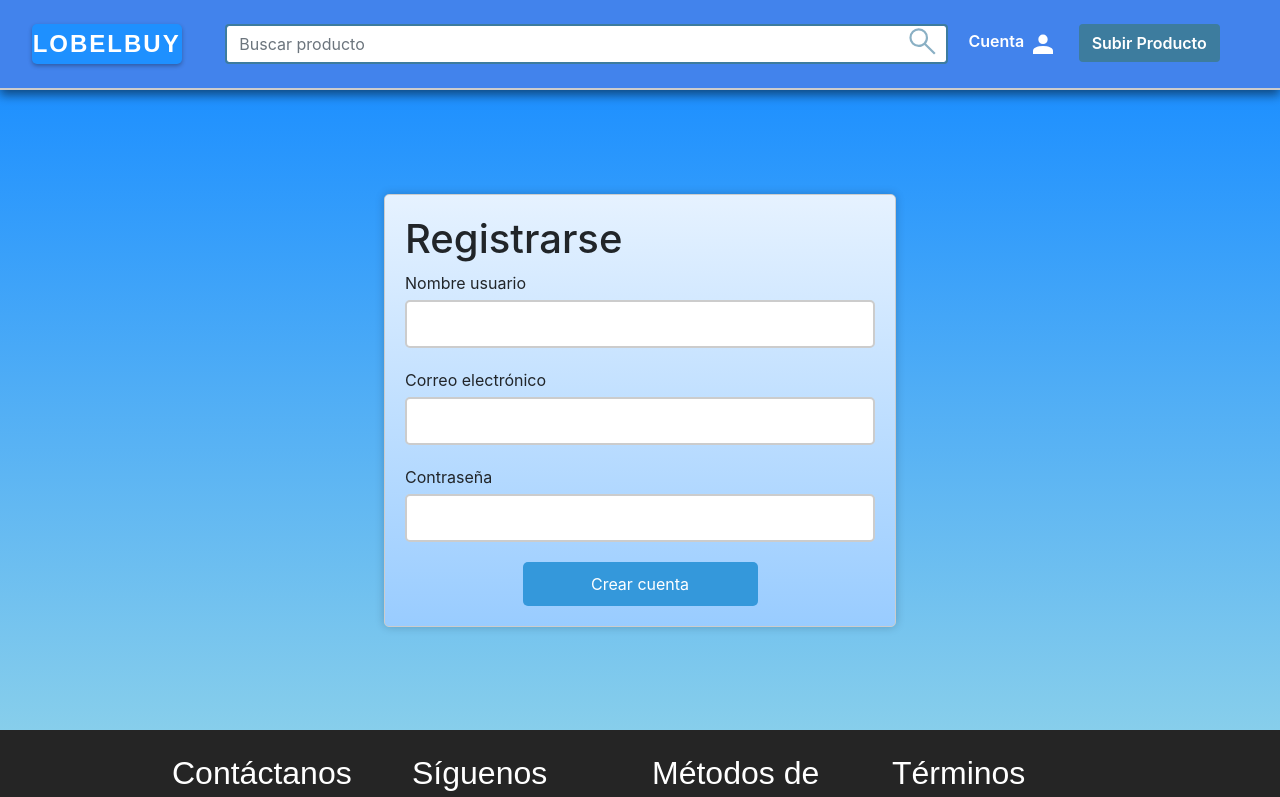
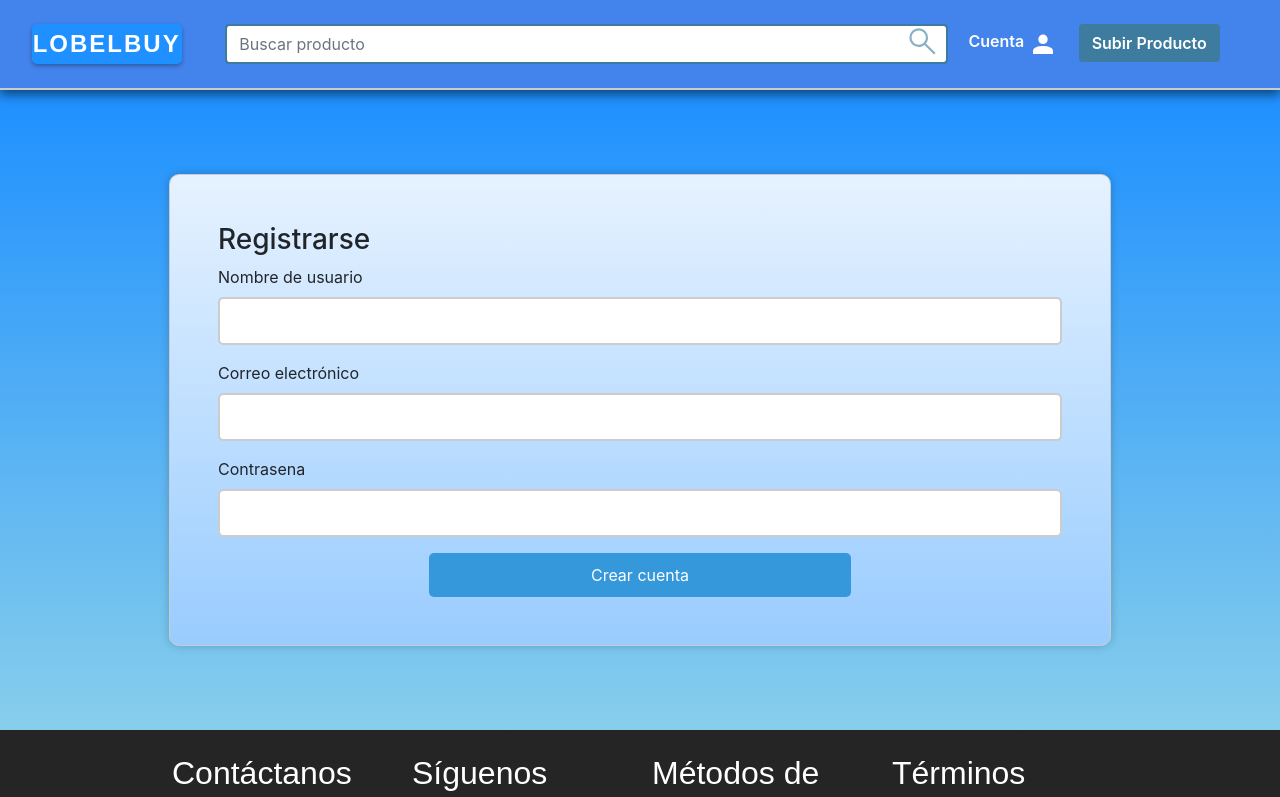
Before and after one commit to EuforiCoz/lobelbuy-front, a React (Create React App) app: page /#/registro in a window 1280 px wide. Shown: the top 797 px of the page. Built offline with nearby package versions, Linux system fonts and the light colour scheme; no server answers.

Commit message:
Update Registro.js

```diff
--- a/src/componentes/Registro.js
+++ b/src/componentes/Registro.js
@@ -8,7 +8,8 @@ const Registro = () => {
     const navigate = useNavigate();
 
     const [datosRegistro, setDatosRegistro] = useState({nombreRegistro: "", correoRegistro: "", contrasenaRegistro: ""});
-
+    const [errorCorreo, setErrorCorreo] = useState(true);
+    const [errorContrasena, setErrorContrasena] = useState(true);
     const usuarioConectado = JSON.parse(window.localStorage.getItem('usuario'));
 
     useEffect(() => {
@@ -26,8 +27,44 @@ const Registro = () => {
         })
     }
 
+    // Expresión regular para correos electrónicos
+    var emailRegex = /^[\w\.-]+@[a-zA-Z0-9_-]+(?:\.[a-zA-Z0-9_-]+)+$/;
+
+    // Expresión regular para contraseñas
+    var passwordRegex = /^(?=.*[A-Za-z])(?=.*\d)[A-Za-z\d]{8,}$/;
+
+        // Función para validar un correo electrónico
+    function validarEmail(email) {
+        return emailRegex.test(email);
+    }
+
+    // Función para validar una contraseña
+    function validarPassword(password) {
+        return passwordRegex.test(password);
+    }
+
     const enviarDatosRegistro = () => {
-     axios.post("https://backend-lobelbuy.onrender.com/api/registrarse", datosRegistro)
+        setErrorCorreo(true);
+        setErrorContrasena(true);
+        document.getElementById("correoRegistro").classList.remove("is-invalid");
+        document.getElementById("contrasenaRegistro").classList.remove("is-invalid");
+
+        console.log(datosRegistro.correoRegistro);
+
+        if (!validarEmail(datosRegistro.correoRegistro)) {
+            setErrorCorreo(false);
+            document.getElementById("correoRegistro").classList.add("is-invalid");
+          }
+
+          if (!validarPassword(datosRegistro.contrasenaRegistro)) {
+            setErrorContrasena(false);
+            document.getElementById("contrasenaRegistro").classList.add("is-invalid");
+          }
+
+          if (validarEmail(datosRegistro.correoRegistro) && validarPassword(datosRegistro.contrasenaRegistro)) {
+            setErrorCorreo(true);
+            setErrorContrasena(true);
+            axios.post("http://localhost:5000/api/registrarse", datosRegistro)
             .then(({data}) => {
                 navigate("/login", {
                     state: {
@@ -36,37 +73,38 @@ const Registro = () => {
                 });
             })
           }
+    }
 
     return (
-        <div id="registro" className="d-flex justify-content-center align-items-center">
-            {/*
-            <div className="caja w-25 p-5">
-                        <h1 className="text-white">Registro</h1>
-                        <input type="text" className="form-control mt-4" name="nombreRegistro" onChange={inputChangeRegistro} placeholder="Nombre de usuario"/>
-                        <input type="text" className="form-control mt-4" name="correoRegistro" onChange={inputChangeRegistro} placeholder="Correo electrónico"/>
-                        <input type="password" className="form-control mt-4" name="contrasenaRegistro" onChange={inputChangeRegistro} placeholder="Contraseña"/>
-                        <button type="button" className="inputIniciar btn border text-white w-100 mt-4" onClick={enviarDatosRegistro}>Crear Cuenta</button>
+        <div id="registro" className="container-fluid d-flex flex-column justify-content-center align-items-center" style={{minHeight: "80%", background: "linear-gradient(to bottom, #1E90FF,#87CEEB)"}}>
+            <div className="">
+                <form className="w-75 p-5 mx-auto" style={{background: "linear-gradient(to bottom, #e6f2ff, #99ccff)", borderRadius: "10px"}}>
+                    <div className="row ">
+                        <h3>Registrarse</h3>
+                        <div class="col-md-12 col-xs-12 form-group mb-3">
+                            <label htmlFor="email" className="mb-2">Nombre de usuario</label>
+                            <input type="text" id="nombre" name="nombreRegistro"  class="form-control" onChange={inputChangeRegistro}/>
                         </div>
-            */}
-            <form>
-                <h1 className="titulo">Registrarse</h1>
-                <div class="form-group">
-                    <label for="name">Nombre usuario</label>
-                    <input type="text" id="name" name="nombreRegistro" required onChange={inputChangeRegistro}/>
+                        <div class="col-md-12 col-xs-12 form-group mb-3">
+                            <label htmlFor="email" className="mb-2">Correo electrónico</label>
+                            <input type="text" id="correoRegistro" name="correoRegistro"  class="form-control" onChange={inputChangeRegistro}/>
+                            {!errorCorreo &&
+                                <p className="text-danger">Correo electrónico no válido</p>
+                            }
                         </div>
-                <div class="form-group">
-                    <label for="name">Correo electrónico</label>
-                    <input type="text" id="email" name="correoRegistro" required onChange={inputChangeRegistro}/>
+                        <div class="col-md-12 col-xs-12 form-group mb-3">
+                            <label htmlFor="password" className="mb-2">Contrasena</label>
+                            <input type="password" id="contrasenaRegistro" name="contrasenaRegistro"  class="form-control" onChange={inputChangeRegistro}/>
+                            {!errorContrasena &&
+                                <p className="text-danger">Contraseña no válida</p>
+                            }
                         </div>
-                <div class="form-group">
-                    <label for="email">Contraseña</label>
-                    <input type="password" id="password" name="contrasenaRegistro" required onChange={inputChangeRegistro}/>
-                </div>
-                <div className="d-flex justify-content-center align-items-center">
+                        <div className="col-md-12 col-xs-12 d-flex justify-content-center align-items-center">
                             <button type="button"  onClick={enviarDatosRegistro}>Crear cuenta</button>
                         </div>
+                    </div>
                 </form>
-
+            </div>
         </div>
     )
 }
```
Lines whose indentation alone changed are shown as unchanged.
